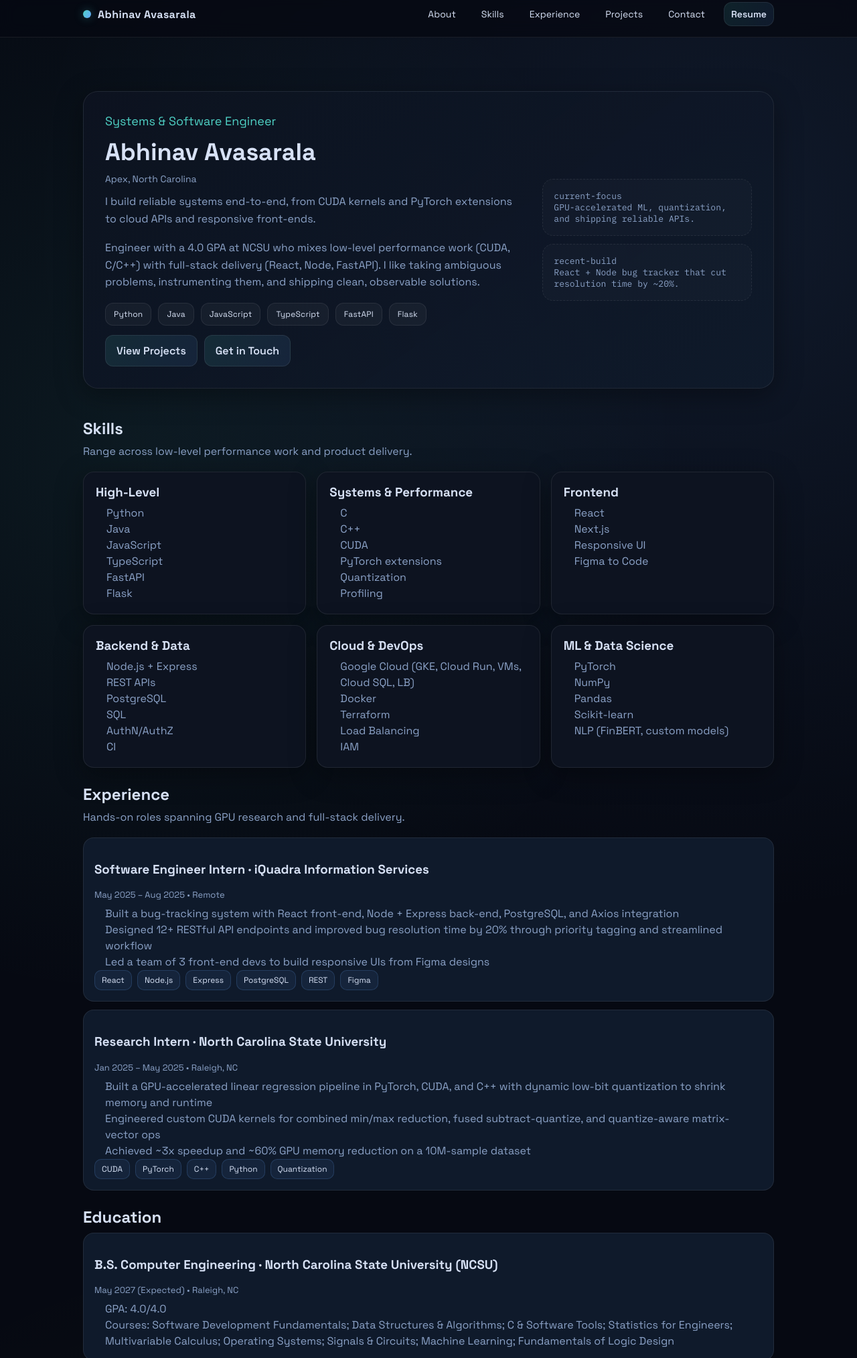
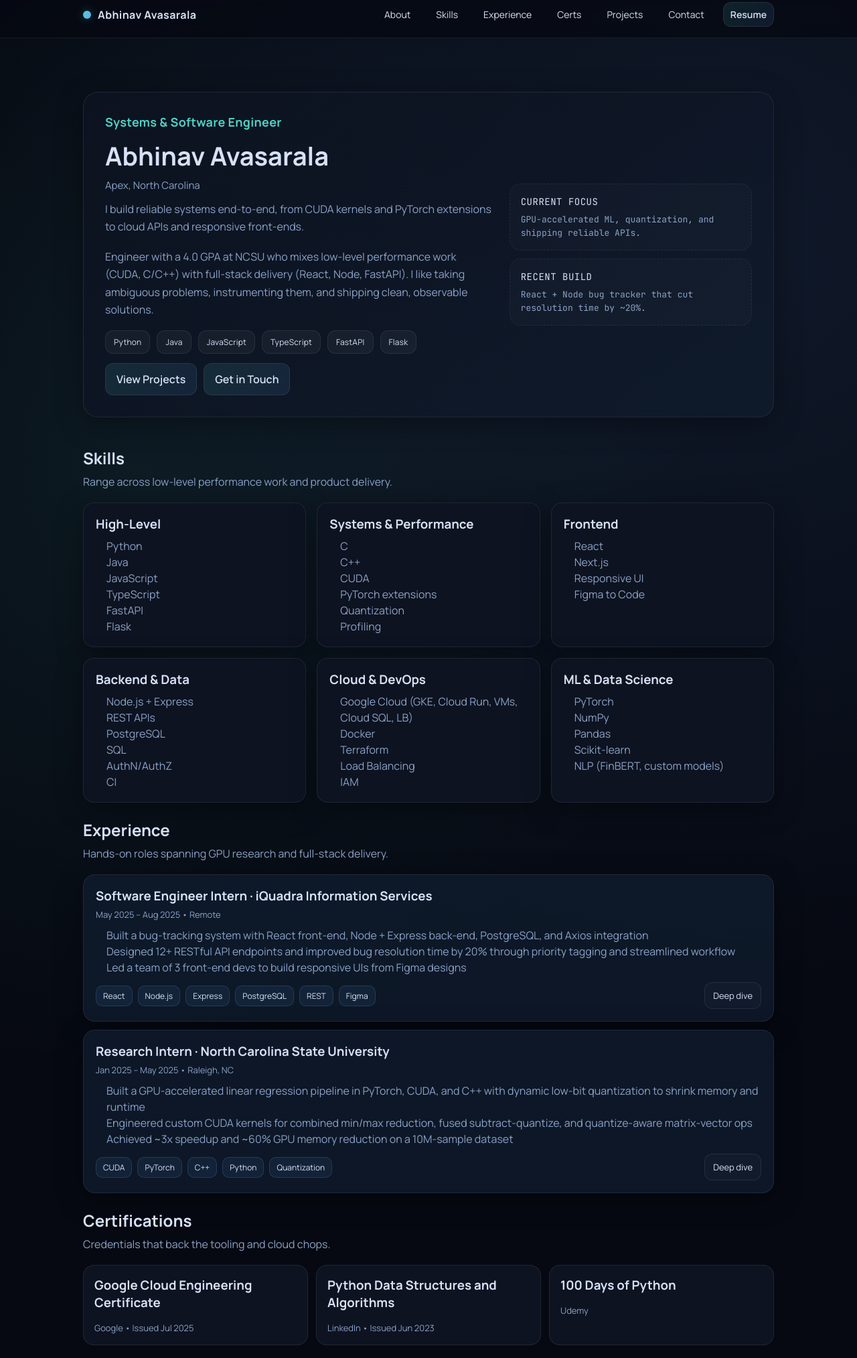
Before and after one commit to Abhinav-Avasarala/personal-page, a plain HTML site: page index.html in a window 1280 px wide. Shown: the part 13-2040 px from the top of the page at 67% size. Drawn offline with Linux system fonts and the light colour scheme.

Commit message:
added resume and scope for pictures

```diff
--- a/css/style.css
+++ b/css/style.css
@@ -1,4 +1,4 @@
-@import url('https://fonts.googleapis.com/css2?family=Space+Grotesk:wght@400;500;600;700&family=IBM+Plex+Mono:wght@400;500;600&display=swap');
+@import url('https://fonts.googleapis.com/css2?family=Space+Grotesk:wght@400;500;600;700&family=Manrope:wght@400;500;600;700&family=JetBrains+Mono:wght@400;500;600&display=swap');
 
 :root {
   --bg: #060912;
@@ -19,7 +19,7 @@
 
 body {
   margin: 0;
-  font-family: 'Space Grotesk', 'Segoe UI', sans-serif;
+  font-family: 'Manrope', 'Space Grotesk', 'Segoe UI', sans-serif;
   background: radial-gradient(circle at 15% 20%, rgba(79, 209, 197, 0.08), transparent 28%),
               radial-gradient(circle at 85% 10%, rgba(102, 168, 255, 0.1), transparent 32%),
               radial-gradient(circle at 30% 80%, rgba(196, 240, 0, 0.05), transparent 30%),
@@ -114,18 +114,19 @@ header {
   padding: 32px;
   box-shadow: var(--shadow);
   display: grid;
-  grid-template-columns: 2fr 1fr;
-  gap: 28px;
+  grid-template-columns: 1.6fr 1fr;
+  gap: 24px;
+  align-items: center;
 }
 
 .hero h1 {
   margin: 0 0 8px;
-  font-size: 36px;
+  font-size: 38px;
 }
 
-.hero .tagline { color: var(--accent); font-size: 18px; margin-bottom: 12px; }
-.hero .location { color: var(--muted); font-size: 14px; margin-bottom: 12px; }
-.hero p { color: var(--muted); line-height: 1.6; margin: 0 0 18px; }
+.hero .tagline { color: var(--accent); font-size: 18px; margin-bottom: 12px; font-weight: 700; letter-spacing: 0.3px; }
+.hero .location { color: var(--muted); font-size: 15px; margin-bottom: 12px; }
+.hero p { color: var(--muted); line-height: 1.65; margin: 0 0 18px; }
 
 .badges { display: flex; flex-wrap: wrap; gap: 10px; }
 .badge {
@@ -149,9 +150,35 @@ header {
   border-radius: 16px;
   padding: 16px;
   background: rgba(255, 255, 255, 0.02);
-  font-family: 'IBM Plex Mono', monospace;
+  font-family: 'JetBrains Mono', monospace;
   color: var(--muted);
   font-size: 13px;
+  line-height: 1.5;
+}
+
+.stat-title {
+  font-family: 'JetBrains Mono', monospace;
+  font-size: 14px;
+  text-transform: uppercase;
+  letter-spacing: 0.5px;
+  color: var(--text);
+  margin-bottom: 6px;
+}
+
+.hero-photo {
+  width: 120px;
+  height: 120px;
+  border-radius: 20px;
+  background: linear-gradient(135deg, rgba(102, 168, 255, 0.25), rgba(79, 209, 197, 0.15));
+  border: 1px solid var(--border);
+  overflow: hidden;
+  box-shadow: var(--shadow);
+}
+
+.hero-photo img {
+  width: 100%;
+  height: 100%;
+  object-fit: cover;
 }
 
 .section {
@@ -199,7 +226,7 @@ header {
 .timeline { display: flex; flex-direction: column; gap: 12px; }
 
 .timeline .item {
-  padding: 16px;
+  padding: 18px;
   border-radius: var(--radius);
   border: 1px solid var(--border);
   background: var(--panel-2);
@@ -221,6 +248,25 @@ header {
   line-height: 1.5;
 }
 
+.experience-card {
+  border-radius: 18px;
+  border: 1px solid var(--border);
+  background: rgba(15, 26, 43, 0.9);
+  padding: 18px;
+  box-shadow: var(--shadow);
+}
+
+.experience-card h3 { margin: 0 0 6px; }
+.experience-card .meta { margin: 0 0 10px; color: var(--muted); font-size: 13px; }
+.experience-card .list { margin-top: 6px; }
+.experience-footer {
+  display: flex;
+  justify-content: space-between;
+  align-items: center;
+  margin-top: 10px;
+  gap: 12px;
+}
+
 .project-grid {
   display: grid;
   grid-template-columns: repeat(auto-fit, minmax(300px, 1fr));
@@ -231,18 +277,28 @@ header {
   border-radius: 18px;
   border: 1px solid var(--border);
   background: linear-gradient(145deg, rgba(15, 26, 43, 0.95), rgba(10, 16, 30, 0.95));
-  padding: 18px;
+  padding: 0 0 18px;
   display: flex;
   flex-direction: column;
   gap: 10px;
   box-shadow: var(--shadow);
 }
 
+.project-image {
+  width: 100%;
+  height: 170px;
+  border-radius: 18px 18px 0 0;
+  background: rgba(255, 255, 255, 0.03);
+  object-fit: cover;
+}
+
+.project-body { padding: 16px 18px 0; display: flex; flex-direction: column; gap: 8px; }
+
 .project-card .time { color: var(--muted); font-size: 13px; }
 .project-card .cta {
   display: flex;
   gap: 10px;
-  margin-top: 6px;
+  margin-top: 10px;
   flex-wrap: wrap;
 }
 
@@ -294,17 +350,50 @@ header {
   background: var(--panel);
   border: 1px solid var(--border);
   border-radius: 18px;
-  padding: 20px;
+  padding: 22px;
   box-shadow: var(--shadow);
+  display: flex;
+  flex-direction: column;
+  gap: 14px;
 }
 
 .detail h1 { margin-top: 0; margin-bottom: 8px; }
 
-.detail .meta { color: var(--muted); margin-bottom: 12px; }
+.detail .meta { color: var(--muted); margin-bottom: 4px; }
 
-.detail ul { color: var(--muted); line-height: 1.5; }
+.detail ul { color: var(--muted); line-height: 1.6; }
 
-.mono { font-family: 'IBM Plex Mono', monospace; font-size: 13px; color: var(--muted); }
+.detail .cover {
+  width: 100%;
+  max-height: 280px;
+  object-fit: cover;
+  border-radius: 14px;
+  border: 1px solid var(--border);
+  margin-bottom: 14px;
+}
+
+.mono { font-family: 'JetBrains Mono', monospace; font-size: 13px; color: var(--muted); }
+
+.cert-grid {
+  display: grid;
+  grid-template-columns: repeat(auto-fit, minmax(260px, 1fr));
+  gap: 12px;
+}
+
+.cert-card {
+  border: 1px solid var(--border);
+  border-radius: var(--radius);
+  padding: 16px;
+  background: var(--panel);
+  display: flex;
+  flex-direction: column;
+  gap: 10px;
+}
+
+.cert-card h3 { margin: 0 0 6px; }
+.cert-card .meta { color: var(--muted); font-size: 13px; }
+
+.cert-card .link-pill { margin-top: 2px; }
 
 @media (max-width: 900px) {
   .hero-card { grid-template-columns: 1fr; }
--- a/data/profile.json
+++ b/data/profile.json
@@ -1,14 +1,15 @@
 {
   "name": "Abhinav Avasarala",
   "tagline": "Systems & Software Engineer",
+  "photo": "",
   "location": "Apex, North Carolina",
   "headline": "I build reliable systems end-to-end, from CUDA kernels and PyTorch extensions to cloud APIs and responsive front-ends.",
   "about": "Engineer with a 4.0 GPA at NCSU who mixes low-level performance work (CUDA, C/C++) with full-stack delivery (React, Node, FastAPI). I like taking ambiguous problems, instrumenting them, and shipping clean, observable solutions.",
   "contact": {
     "email": "avasarala958@gmail.com",
-    "linkedin": "#",
+    "linkedin": "https://www.linkedin.com/in/abhinav-avasarala-417913230/",
     "github": "https://github.com/Abhinav-Avasarala",
-    "resume": "#"
+    "resume": "docs/Abhinav_Resume.pdf"
   },
   "education": {
     "school": "North Carolina State University (NCSU)",
@@ -31,7 +32,8 @@
         "Designed 12+ RESTful API endpoints and improved bug resolution time by 20% through priority tagging and streamlined workflow",
         "Led a team of 3 front-end devs to build responsive UIs from Figma designs"
       ],
-      "tags": ["React", "Node.js", "Express", "PostgreSQL", "REST", "Figma"]
+      "tags": ["React", "Node.js", "Express", "PostgreSQL", "REST", "Figma"],
+      "detailLink": "project.html?id=issue-manager"
     },
     {
       "company": "North Carolina State University",
@@ -43,7 +45,28 @@
         "Engineered custom CUDA kernels for combined min/max reduction, fused subtract-quantize, and quantize-aware matrix-vector ops",
         "Achieved ~3x speedup and ~60% GPU memory reduction on a 10M-sample dataset"
       ],
-      "tags": ["CUDA", "PyTorch", "C++", "Python", "Quantization"]
+      "tags": ["CUDA", "PyTorch", "C++", "Python", "Quantization"],
+      "detailLink": "project.html?id=gpu-regression"
+    }
+  ],
+  "certifications": [
+    {
+      "title": "Google Cloud Engineering Certificate",
+      "issuer": "Google",
+      "date": "Issued Jul 2025",
+      "link": ""
+    },
+    {
+      "title": "Python Data Structures and Algorithms",
+      "issuer": "LinkedIn",
+      "date": "Issued Jun 2023",
+      "link": ""
+    },
+    {
+      "title": "100 Days of Python",
+      "issuer": "Udemy",
+      "date": "",
+      "link": ""
     }
   ],
   "skills": [
--- a/data/projects.json
+++ b/data/projects.json
@@ -6,6 +6,7 @@
     "summary": "PyTorch + CUDA linear regression with quantization to cut memory and runtime for 10M-sample datasets.",
     "outcome": "~3x speedup and ~60% GPU memory reduction via fused kernels and low-bit quantization.",
     "stack": ["Python", "C++", "CUDA", "PyTorch"],
+    "image": "",
     "links": {
       "demo": "#",
       "repo": "#"
@@ -27,6 +28,7 @@
     "summary": "Java bug management system using finite state machines for assignment, completion, and reporting.",
     "outcome": "95% code coverage with 30+ unit/integration tests; 40% code complexity reduction using OOP patterns.",
     "stack": ["Java", "JUnit", "OOP", "FSM"],
+    "image": "",
     "links": {
       "demo": "#",
       "repo": "#"
@@ -48,6 +50,7 @@
     "summary": "FastAPI service that merges finance/news sources and applies NLP sentiment for real-time portfolio insights.",
     "outcome": "Selected FinBERT for 92% test accuracy versus Vader; delivers live sentiment on user portfolios.",
     "stack": ["Python", "FastAPI", "HuggingFace", "FinBERT", "PostgreSQL"],
+    "image": "",
     "links": {
       "demo": "#",
       "repo": "#"
@@ -69,6 +72,7 @@
     "summary": "React + Node app that predicts mood from text and serves personalized songs via Spotify API.",
     "outcome": "~90% mood detection accuracy and secure auth with bcrypt hashing and session management.",
     "stack": ["React", "Node.js", "Express", "NLP", "Spotify API"],
+    "image": "",
     "links": {
       "demo": "#",
       "repo": "#"
--- a/index.html
+++ b/index.html
@@ -14,6 +14,7 @@
         <a href="#about">About</a>
         <a href="#skills">Skills</a>
         <a href="#experience">Experience</a>
+        <a href="#certifications">Certs</a>
         <a href="#projects">Projects</a>
         <a href="#contact">Contact</a>
         <a class="btn" id="resume-link" target="_blank" rel="noopener">Resume</a>
@@ -37,12 +38,13 @@
           </div>
         </div>
         <div class="hero-aside">
+          <div class="hero-photo" id="hero-photo" aria-label="profile photo" style="display:none;"></div>
           <div class="stat-box">
-            <div class="mono">current-focus</div>
+            <div class="stat-title">current focus</div>
             <div>GPU-accelerated ML, quantization, and shipping reliable APIs.</div>
           </div>
           <div class="stat-box">
-            <div class="mono">recent-build</div>
+            <div class="stat-title">recent build</div>
             <div>React + Node bug tracker that cut resolution time by ~20%.</div>
           </div>
         </div>
@@ -59,6 +61,12 @@
       <h2>Experience</h2>
       <p class="subtitle">Hands-on roles spanning GPU research and full-stack delivery.</p>
       <div class="timeline" id="experience-list"></div>
+    </section>
+
+    <section class="section" id="certifications">
+      <h2>Certifications</h2>
+      <p class="subtitle">Credentials that back the tooling and cloud chops.</p>
+      <div class="cert-grid" id="cert-grid"></div>
     </section>
 
     <section class="section" id="education">
--- a/js/app.js
+++ b/js/app.js
@@ -11,6 +11,16 @@
   function renderProfile(profile) {
     if (qs('#name')) qs('#name').textContent = profile.name;
     if (qs('#tagline')) qs('#tagline').textContent = profile.tagline;
+    if (qs('#hero-photo')) {
+      const wrap = qs('#hero-photo');
+      if (profile.photo) {
+        const img = document.createElement('img');
+        img.src = profile.photo;
+        img.alt = `${profile.name} headshot`;
+        wrap.appendChild(img);
+        wrap.style.display = 'block';
+      }
+    }
     if (qs('#location')) qs('#location').textContent = profile.location;
     if (qs('#headline')) qs('#headline').textContent = profile.headline;
     if (qs('#about-text')) qs('#about-text').textContent = profile.about;
@@ -63,7 +73,7 @@
       const wrap = qs('#experience-list');
       profile.experience.forEach((exp) => {
         const item = document.createElement('div');
-        item.className = 'item';
+        item.className = 'experience-card';
         const title = document.createElement('h3');
         title.textContent = `${exp.role} · ${exp.company}`;
         const meta = document.createElement('div');
@@ -84,7 +94,17 @@
           pill.textContent = t;
           tags.appendChild(pill);
         });
-        item.append(title, meta, ul, tags);
+        const footer = document.createElement('div');
+        footer.className = 'experience-footer';
+        footer.appendChild(tags);
+        if (exp.detailLink && exp.detailLink !== '#') {
+          const dive = document.createElement('a');
+          dive.className = 'link-pill';
+          dive.href = exp.detailLink;
+          dive.textContent = 'Deep dive';
+          footer.appendChild(dive);
+        }
+        item.append(title, meta, ul, footer);
         wrap.appendChild(item);
       });
     }
@@ -117,6 +137,15 @@
     projects.forEach((p) => {
       const card = document.createElement('div');
       card.className = 'project-card';
+      if (p.image) {
+        const img = document.createElement('img');
+        img.className = 'project-image';
+        img.src = p.image;
+        img.alt = `${p.title} cover`;
+        card.appendChild(img);
+      }
+      const body = document.createElement('div');
+      body.className = 'project-body';
       const title = document.createElement('h3');
       title.textContent = p.title;
       const time = document.createElement('div');
@@ -151,7 +180,8 @@
         repo.textContent = 'Repo';
         cta.appendChild(repo);
       }
-      card.append(title, time, summary, outcome, stack, cta);
+      body.append(title, time, summary, outcome, stack, cta);
+      card.appendChild(body);
       grid.appendChild(card);
     });
   }
@@ -167,6 +197,13 @@
       return;
     }
     container.innerHTML = '';
+    if (project.image) {
+      const img = document.createElement('img');
+      img.className = 'cover';
+      img.src = project.image;
+      img.alt = `${project.title} cover`;
+      container.appendChild(img);
+    }
     const h1 = document.createElement('h1');
     h1.textContent = project.title;
     const meta = document.createElement('div');
@@ -233,9 +270,35 @@
     container.append(h1, meta, summary, outcome, stack, highlights, lessons, links);
   }
 
+  function renderCertifications(profile) {
+    if (!qs('#cert-grid')) return;
+    const grid = qs('#cert-grid');
+    (profile.certifications || []).forEach((c) => {
+      const card = document.createElement('div');
+      card.className = 'cert-card';
+      const title = document.createElement('h3');
+      title.textContent = c.title;
+      const meta = document.createElement('div');
+      meta.className = 'meta';
+      meta.textContent = [c.issuer, c.date].filter(Boolean).join(' • ');
+      card.append(title, meta);
+      if (c.link && c.link !== '#') {
+        const link = document.createElement('a');
+        link.className = 'link-pill';
+        link.href = c.link;
+        link.target = '_blank';
+        link.rel = 'noopener';
+        link.textContent = 'Show credential';
+        card.appendChild(link);
+      }
+      grid.appendChild(card);
+    });
+  }
+
   try {
     const profile = await loadJSON('data/profile.json');
     renderProfile(profile);
+    renderCertifications(profile);
   } catch (err) {
     console.error(err);
   }
```
Also changed, not shown: img/sample_image.jpg (added), 5 other files.
